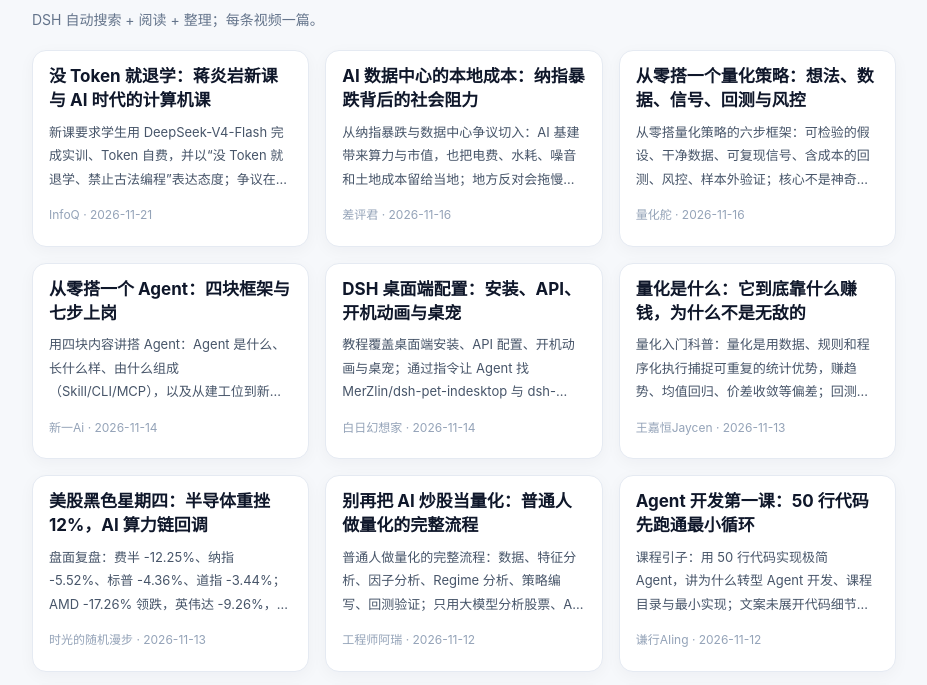
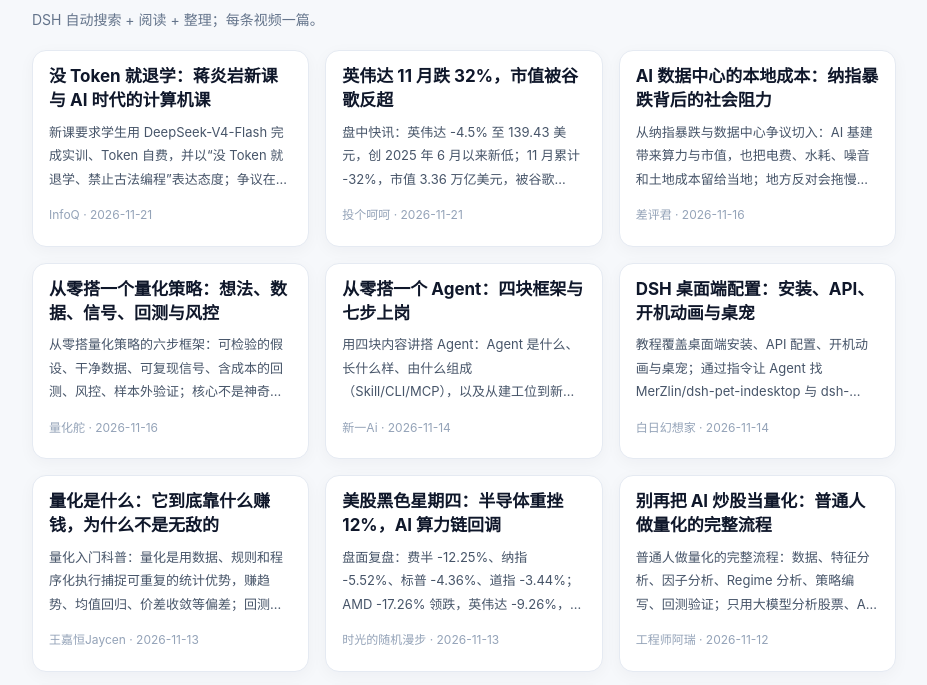
Before and after one commit to Pingpongdragon/douyin-notes-blog, a plain HTML site: page index.html in a window 1280 px wide. Shown: the part 78-763 px from the top of the page, without its empty margins (176-1103 px from the left). Drawn offline with Linux system fonts and the light colour scheme.

Commit message:
Douyin blog: index.html

```diff
--- a/index.html
+++ b/index.html
@@ -25,6 +25,11 @@ a{color:#2563eb;text-decoration:none}a:hover{text-decoration:underline}
 <a class="card" href="posts/7680549730736229673.html">
 
   <div class="pad"><h2>没 Token 就退学：蒋炎岩新课与 AI 时代的计算机课</h2><p>新课要求学生用 DeepSeek-V4-Flash 完成实训、Token 自费，并以“没 Token 就退学、禁止古法编程”表达态度；争议在成本公平、底层基础与 AI 作为生产工具的课堂准入，具体课程规则需看正文。</p><small>InfoQ · 2026-11-21</small></div>
+</a>
+
+<a class="card" href="posts/7710266896524212073.html">
+
+  <div class="pad"><h2>英伟达 11 月跌 32%，市值被谷歌反超</h2><p>盘中快讯：英伟达 -4.5% 至 139.43 美元，创 2025 年 6 月以来新低；11 月累计 -32%，市值 3.36 万亿美元，被谷歌 3.43 万亿美元反超退居第四；谷歌涨 2.27%。文案未解释原因。</p><small>投个呵呵 · 2026-11-21</small></div>
 </a>
 
 <a class="card" href="posts/7705045913353325859.html">
```
